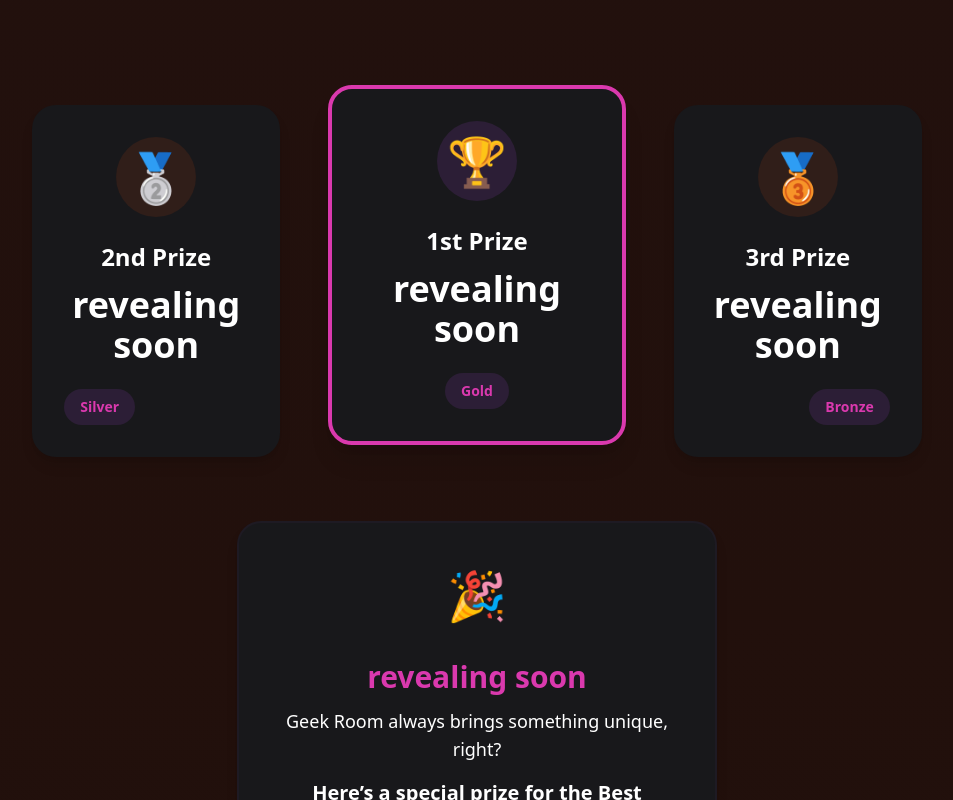
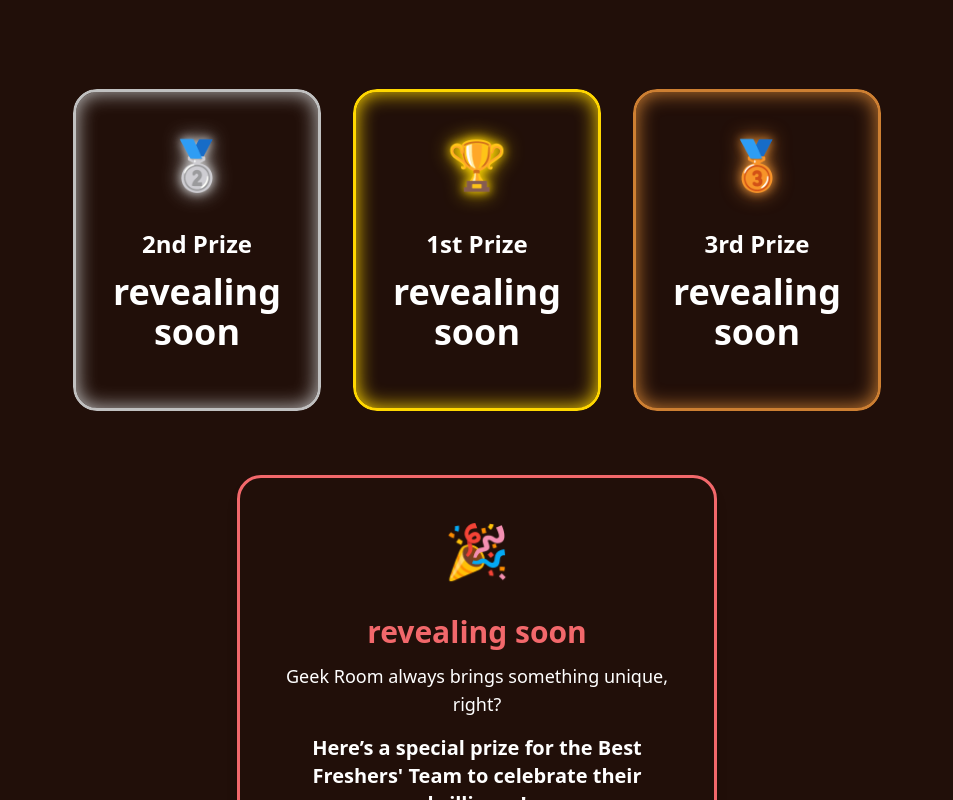
Before and after one commit to geek-room-community/MUJ-Hack-Website, a React (Vite) app: page / in a window 1280 px wide. Shown: the part 4200-5000 px from the top of the page, without its empty margins (163-1116 px from the left). Built offline with nearby package versions, Linux system fonts and the light colour scheme.

Commit message:
prize pool

```diff
--- a/src/components/custom/PrizePool.tsx
+++ b/src/components/custom/PrizePool.tsx
@@ -1,211 +1,181 @@
-"use client"
+"use client";
 
-import { useEffect, useRef, useState } from "react"
-import { motion } from "framer-motion"
+import { useEffect, useRef, useState } from "react";
+import { motion } from "framer-motion";
 
 export default function Component() {
-  const [inView, setInView] = useState(false)
-  const ref = useRef(null)
+  const [inView, setInView] = useState(false);
+  const ref = useRef(null);
 
   useEffect(() => {
     const observer = new IntersectionObserver(
       ([entry]) => {
         if (entry.isIntersecting) {
-          setInView(true)
-          observer.unobserve(entry.target)
+          setInView(true);
+          observer.unobserve(entry.target);
         }
       },
       {
         threshold: 0.1,
       }
-    )
+    );
 
     if (ref.current) {
-      observer.observe(ref.current)
+      observer.observe(ref.current);
     }
 
     return () => {
       if (ref.current) {
-        observer.unobserve(ref.current)
+        observer.unobserve(ref.current);
       }
-    }
-  }, [])
-
-  const containerVariants = {
-    hidden: { opacity: 0 },
-    visible: {
-      opacity: 1,
-      transition: {
-        staggerChildren: 0.3,
-      },
-    },
-  }
-
-  const leftCardVariants = {
-    hidden: { x: -100, opacity: 0 },
-    visible: {
-      x: 0,
-      opacity: 1,
-      transition: {
-        type: "spring",
-        damping: 12,
-        stiffness: 100,
-        delay: 0.5,
-      },
-    },
-  }
-
-  const rightCardVariants = {
-    hidden: { x: 100, opacity: 0 },
-    visible: {
-      x: 0,
-      opacity: 1,
-      transition: {
-        type: "spring",
-        damping: 12,
-        stiffness: 100,
-        delay: 0.5,
-      },
-    },
-  }
-
-  const participationVariants = {
-    hidden: { opacity: 0, y: 50 },
-    visible: {
-      opacity: 1,
-      y: 0,
-      transition: {
-        type: "spring",
-        damping: 15,
-        stiffness: 100,
-        delay: 1,
-      },
-    },
-  }
+    };
+  }, []);
 
   return (
     <motion.section
       ref={ref}
-      className="py-12 sm:py-16 bg-gradient-to-b from-primary/10 to-primary/5 overflow-hidden"
-      variants={containerVariants}
-      initial="hidden"
-      animate={inView ? "visible" : "hidden"}
+      className="py-12 sm:py-16 bg-[#210F09] relative overflow-hidden"
+      initial={{ opacity: 0 }}
+      animate={inView ? { opacity: 1, y: 0 } : { opacity: 0, y: 50 }} // 🔥 Use inView here
+      transition={{ duration: 1 }}
     >
-      <div className="container mx-auto px-4 max-w-[90vw] sm:max-w-[80vw] mt-[3rem]">
-        <h2 className="md:text-[13rem] font-bebas text-8xl text-[#f8e8d9] font-bold mb-[4rem] md:mb-[6rem] text-center">
+      {/* Background Enhancements */}
+      <div className="absolute inset-0 z-0  pointer-events-none"></div>
+
+      <div className="container mx-auto px-4 max-w-[90vw] sm:max-w-[80vw] mt-[3rem] relative z-10">
+        <h2 className="md:text-[12rem] font-bebas text-8xl text-[#f8e8d9] font-bold mb-[4rem] md:mb-[6rem] text-center">
           Prize Pool
         </h2>
-        <div className="flex flex-col md:flex-row items-center justify-center gap-8 mb-16 md:space-x-4">
-          <motion.div
-            variants={leftCardVariants}
-            initial="hidden"
-            animate={inView ? "visible" : "hidden"}
-            className="flex-1 w-full md:max-w-[30%] lg:max-w-[25%]"
-          >
-            <PrizeCard title="2nd Prize" amount="revealing soon" position="left" icon="🥈" />
-          </motion.div>
-          <motion.div
-            className="flex-1 w-full md:max-w-[40%] lg:max-w-[30%] order-first md:order-none"
-            initial={{ opacity: 0, scale: 1.2, y: -30 }}
-            animate={inView ? { opacity: 1, scale: 1, y: 0 } : {}}
-            transition={{
-              duration: 0.8,
-              ease: [0.25, 0.1, 0.25, 1],
-              opacity: { duration: 0.3 },
-              scale: {
-                duration: 0.8,
-                ease: [0.34, 1.56, 0.64, 1],
-              },
-              y: {
-                type: "spring",
-                damping: 15,
-                stiffness: 100,
-                delay: 0.5,
-              }
-            }}
-          >
-            <PrizeCard title="1st Prize" amount="revealing soon" position="center" icon="🏆" isFirst={true} />
-          </motion.div>
-          <motion.div
-            variants={rightCardVariants}
-            initial="hidden"
-            animate={inView ? "visible" : "hidden"}
-            className="flex-1 w-full md:max-w-[30%] lg:max-w-[25%]"
-          >
-            <PrizeCard title="3rd Prize" amount="revealing soon" position="right" icon="🥉" />
-          </motion.div>
+
+        <div className="flex flex-col md:flex-row items-center justify-center gap-8 mb-16">
+  {/* 2nd Prize - Silver (Desktop me pehle, Mobile me second) */}
+  <PrizeCard
+    title="2nd Prize"
+    amount="revealing soon"
+    icon="🥈"
+    glowColor="#C0C0C0"
+    borderColor="#C0C0C0"
+    delay={0.3}
+    className="md:w-[25%] lg:w-[22%] order-2 md:order-1" // 🟢 Mobile me 2nd, Desktop me 1st
+  />
+
+  {/* 1st Prize - Gold (Desktop me second, Mobile me pehla) */}
+  <PrizeCard
+    title="1st Prize"
+    amount="revealing soon"
+    icon="🏆"
+    glowColor="#FFD700"
+    borderColor="#FFD700"
+    delay={0.5}
+    className="md:w-[35%] lg:w-[30%] order-1 md:order-2" // 🟢 Mobile me 1st, Desktop me 2nd
+  />
+
+  {/* 3rd Prize - Bronze (Desktop me third, Mobile me third) */}
+  <PrizeCard
+    title="3rd Prize"
+    amount="revealing soon"
+    icon="🥉"
+    glowColor="#CD7F32"
+    borderColor="#CD7F32"
+    delay={0.7}
+    className="md:w-[25%] lg:w-[22%] order-3 md:order-3" // ✅ Mobile & Desktop dono me 3rd
+  />
 </div>
-        <motion.div
-          variants={participationVariants}
-          initial="hidden"
-          animate={inView ? "visible" : "hidden"}
-          className="w-full max-w-lg mx-auto px-4"
-        >
+
+
+        {/* Participation Prize */}
         <ParticipationCard />
-        </motion.div>
       </div>
     </motion.section>
-  )
+  );
 }
 
 function PrizeCard({
   title,
   amount,
-  position,
   icon,
-  isFirst = false,
-}: {
-  title: string
-  amount: string
-  position: "left" | "center" | "right"
-  icon: string
-  isFirst?: boolean
-}) {
+  glowColor,
+  borderColor,
+  className = "",
+}: any) {
   return (
-    <div
-      className={`bg-zinc-900 rounded-3xl shadow-lg p-8 text-center transform transition-all duration-300 hover:shadow-2xl
-        ${isFirst ? "border-4 border-pink shadow-xl" : ""}
-        ${position === "center" ? "md:-mt-8" : ""}
-      `}
+    <motion.div
+      initial={{ opacity: 0, y: 50, scale: 0.8 }}
+      animate={{ opacity: 1, y: 0, scale: 1 }}
+      transition={{
+        type: "spring",
+        damping: 12,
+        stiffness: 100,
+        duration: 0.4,
+      }}
+      whileHover={{
+        scale: 1.05,
+        boxShadow: `0px 0px 20px ${glowColor}`, // Shadow Effect
+      }}
+      className={`relative flex-1 w-full md:max-w-[30%] lg:max-w-[25%] rounded-3xl overflow-hidden ${className}`} // 🟢 Add dynamic class
     >
       <div
-        className={`text-5xl mb-6 mx-auto w-20 h-20 flex items-center justify-center rounded-full
-          ${isFirst ? "bg-primary text-white" : "bg-accent/10 text-primary"}
-        `}
+        className="bg-[#210F09] rounded-3xl p-8 text-center transition-all duration-300 border-[3px]"
+        style={{
+          borderColor: borderColor,
+          boxShadow: `0px 0px 20px ${glowColor} inset`, // 🔥 Fixed Spread Shadow
+          overflow: "hidden", // ✅ Clipping Extra Shadow
+        }}
+      >
+        {/* Icon with Glow */}
+        <div
+          className="text-5xl mb-6 mx-auto w-20 h-20 flex items-center justify-center rounded-full"
+          style={{
+            textShadow: `0 0 10px ${glowColor}, 0 0 20px ${glowColor}`,
+            color: glowColor,
+          }}
         >
           {icon}
         </div>
+
         <h3 className="text-2xl font-bold mb-3 text-white">{title}</h3>
         <p className="text-4xl font-extrabold mb-6 text-white">{amount}</p>
-      <div className={`mt-4 ${position === "left" ? "text-left" : position === "right" ? "text-right" : "text-center"}`}>
-        <span
-          className={`inline-block text-sm px-4 py-2 rounded-full font-semibold
-            ${isFirst ? "bg-primary text-pink" : "bg-primary text-pink"}
-          `}
-        >
-          {position === "left" ? "Silver" : position === "right" ? "Bronze" : "Gold"}
-        </span>
       </div>
-    </div>
-  )
+    </motion.div>
+  );
 }
 
 function ParticipationCard() {
   return (
-    <div className="bg-zinc-900 rounded-3xl shadow-lg p-8 text-center transform transition-all duration-300 hover:shadow-2xl border-2 border-primary/30">
-      <div className="text-5xl mb-6 mx-auto w-20 h-20 flex items-center justify-center rounded-full text-primary">
+    <motion.div
+      initial={{ opacity: 0, y: 50 }}
+      animate={{ opacity: 1, y: 0 }}
+      transition={{ type: "spring", damping: 15, stiffness: 100, delay: 1 }}
+      whileHover={{ rotateY: 10, scale: 1.05 }}
+      className="w-full max-w-lg mx-auto px-4"
+    >
+      <div className="bg-[#210F09] rounded-3xl shadow-lg p-8 text-center border-[3px] border-[#F2686B] hover:shadow-[0px_0px_15px_#F2686B] transition-all">
+        {/* Icon with animated glow */}
+        <motion.div
+          className="text-5xl mb-6 mx-auto w-20 h-20 flex items-center justify-center rounded-full text-[#F2686B]"
+          animate={{ scale: [1, 1.1, 1], rotate: [0, 5, -5, 0] }}
+          transition={{ repeat: Infinity, duration: 2 }}
+        >
           🎉
-      </div>
-      <h3 className="text-3xl font-bold mb-3 text-pink">revealing soon</h3>
-      <p className="text-lg mb-4 text-white">Geek Room always brings something unique, right?</p>
+        </motion.div>
+
+        <h3 className="text-3xl font-bold mb-3 text-[#F2686B]">
+          revealing soon
+        </h3>
+        <p className="text-lg mb-4 text-white">
+          Geek Room always brings something unique, right?
+        </p>
         <p className="text-xl font-semibold mb-6 text-white">
-      Here’s a special prize for the Best Freshers' Team to celebrate their brilliance!
+          Here’s a special prize for the Best Freshers' Team to celebrate their
+          brilliance!
         </p>
+
         <div className="mt-4">
-        <span className="inline-block text-sm px-4 py-2 rounded-full font-semibold bg-primary text-pink">
+          <span className="inline-block text-sm px-4 py-2 rounded-full font-semibold bg-[#F2686B] text-[#210F09] shadow-md">
             The Freshers’ Icon!
           </span>
         </div>
       </div>
-  )
+    </motion.div>
+  );
 }
```
Lines whose indentation alone changed are shown as unchanged.
